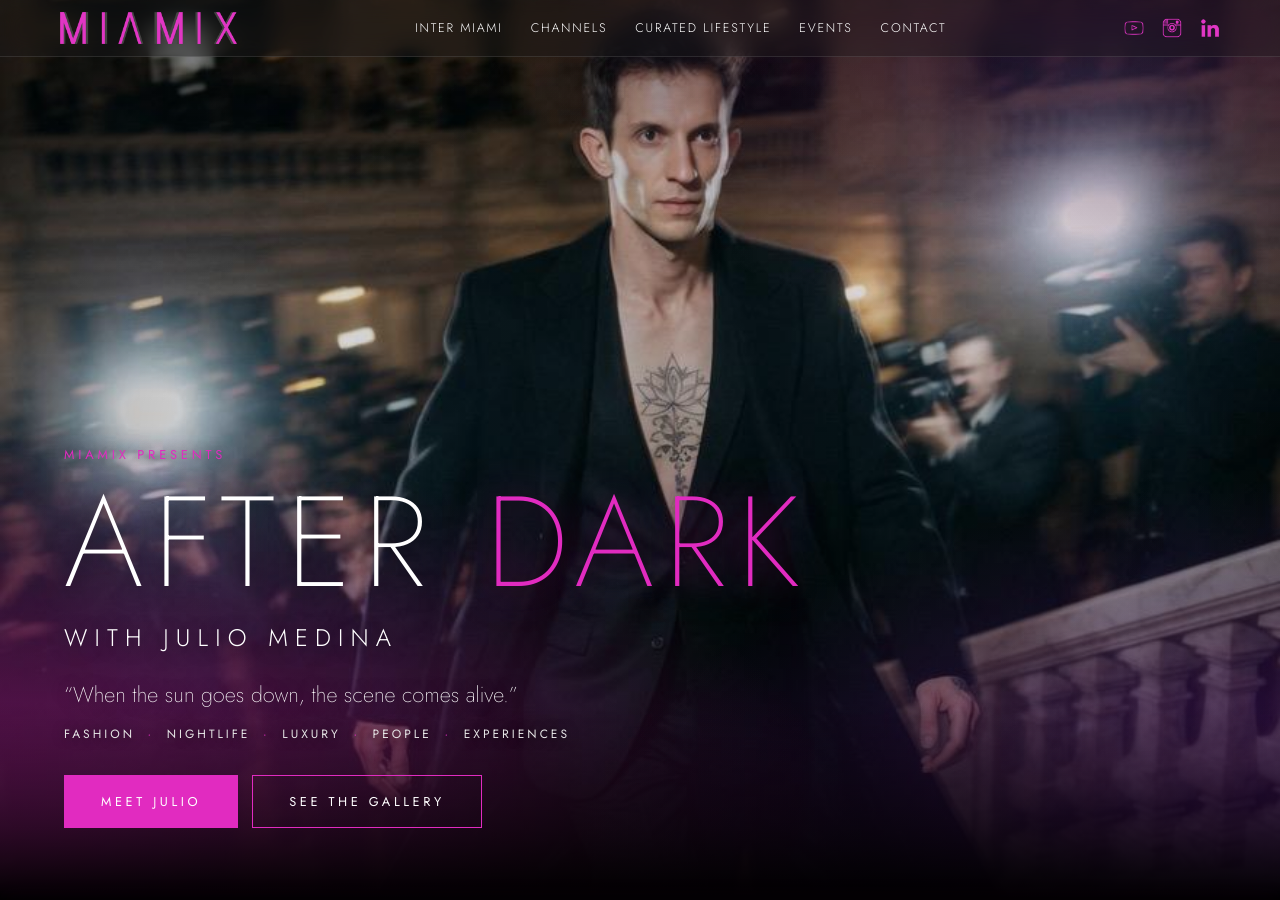
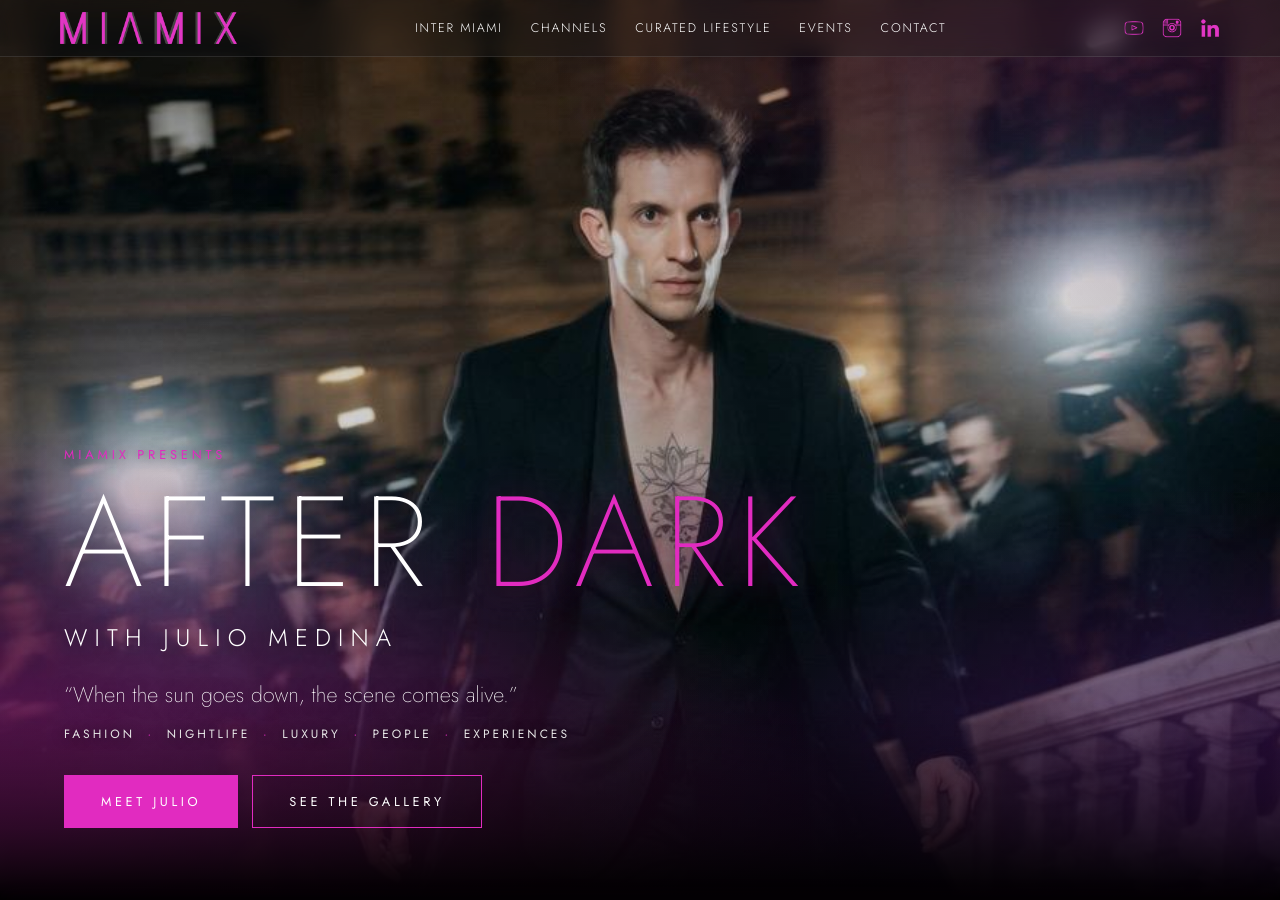
Before and after one commit to MIAMIX-io/MIAMIX.VIP-Site, a Jekyll site: the page built from after-dark.html, in a window 1280 px wide and 900 px high. Built offline with Jekyll 4.4.1, drawn with Linux system fonts in a browser that asks for light colours.

Commit message:
Tune background positioning in after-dark.css
Adjusted background positioning in the hero section.

```diff
--- a/assets/css/after-dark.css
+++ b/assets/css/after-dark.css
@@ -44,7 +44,7 @@
     min-height: 100vh; min-height: 100svh;
     display: flex; align-items: flex-end;
     padding: 120px 0 72px;
-    background: var(--ad-hero) center 30% / cover no-repeat, #000;
+    background: var(--ad-hero) 30% 20% / cover no-repeat, #000;   /* tune the two % to reframe the photo */
 }
 .ad-hero-overlay {
     position: absolute; inset: 0; z-index: -1; pointer-events: none;
```
